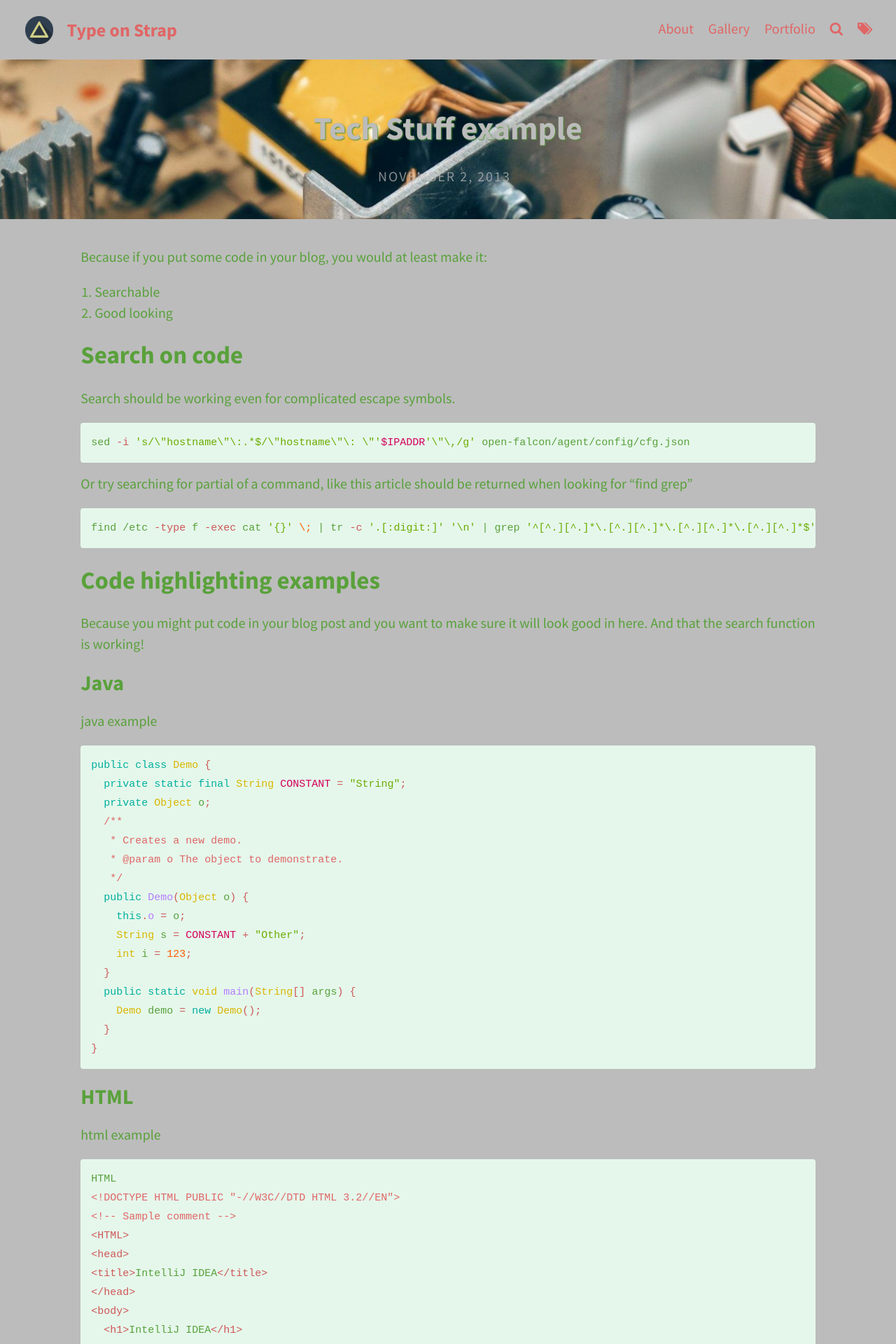
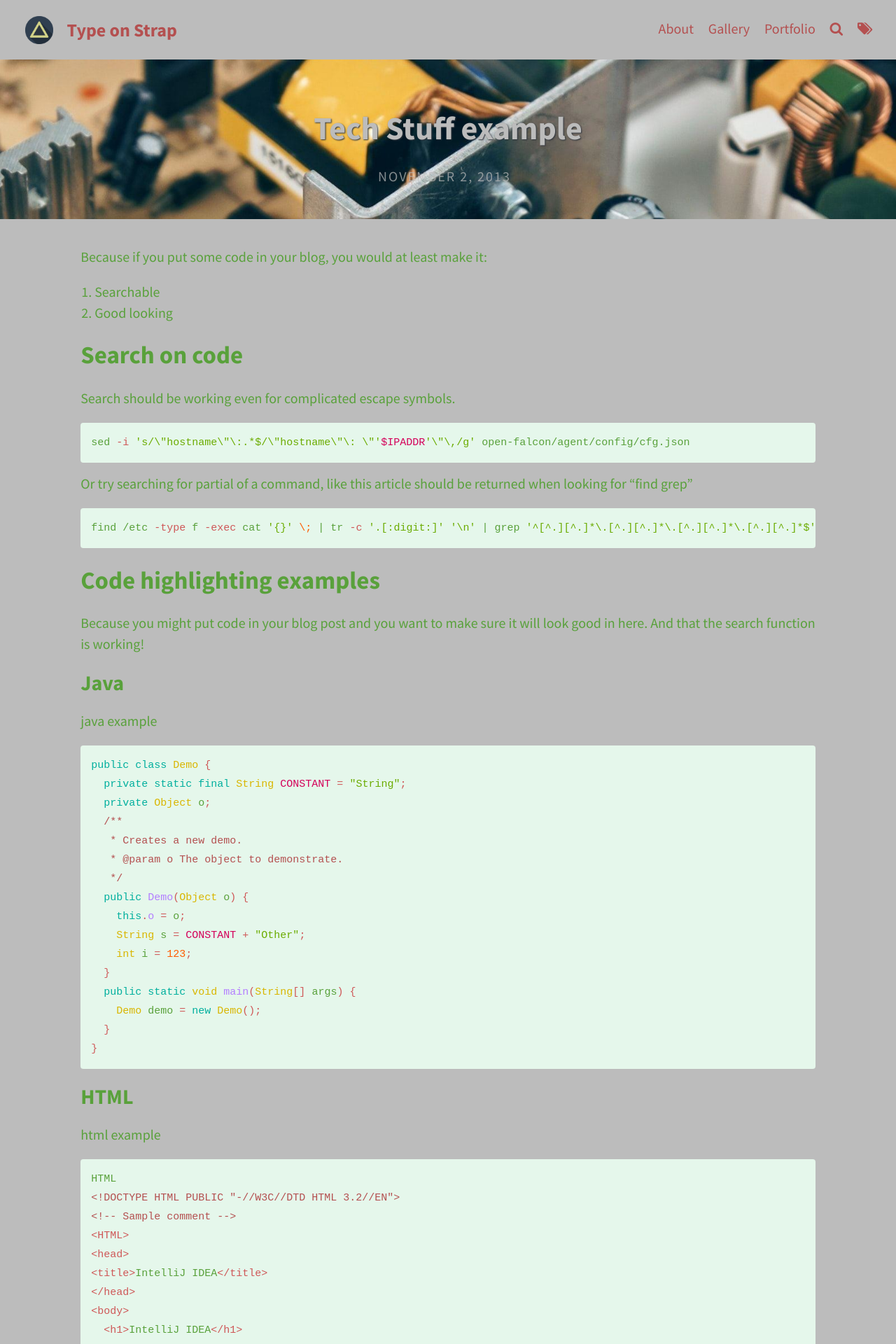
Before and after one commit to Interest420/Type-on-Strap, a Jekyll site: the page built from _posts/2013-11-02-Tech-stuff-example.md, in a window 1280 px wide. Shown: the top 1920 px of the page at 70% size. Built offline with Jekyll 4.4.1, drawn with Linux system fonts in a browser that asks for light colours.

Commit message:
Update _variables.scss

```diff
--- a/_sass/base/_variables.scss
+++ b/_sass/base/_variables.scss
@@ -39,7 +39,7 @@ $blockquote-color: #E5F7EB; // $background-color;
 // Header
 $header-background-color: #A2DF19;  // Only used when no header image (header under-text?)
 $header-text-color: #64B241;
-$header-link-color: #E06666; // links on top left and top right
+$header-link-color: #B45050; // links on top left and top right
 $navbar-separator-opacity: 0;
 
 // Feature image for articles
@@ -48,7 +48,7 @@ $feature-image-size: cover; // options include "cover", "contain", "auto"
 
 //Search colours
 $link-shadow: transparentize($link-color, .5); //rgba(75, 210, 75, 0.5);
-$text-shadow: #4F8E34;
+$text-shadow: #2D333B;
 $search-color: #50A0B1;
 
 
@@ -63,7 +63,7 @@ $base00: #E5F7EB !default; // Default Background
 $base01: #444c56 !default; // Lighter Background (Used for status bars)
 $base02: #3C7FBC !default; // Selection Background
 $base03: #ECB612 !default; // Comments, Invisibles, Line Highlighting
-$base04: #E06666 !default; // Dark Foreground (Used for status bars)
+$base04: #B45050 !default; // Dark Foreground (Used for status bars)
 $base05: #59A13B !default; // Default Foreground, Caret, Delimiters, Operators
 $base06: #64B241 !default; // Light Foreground (Not often used)
 $base07: #8F8E8E !default; // Light Background (Not often used)
```
